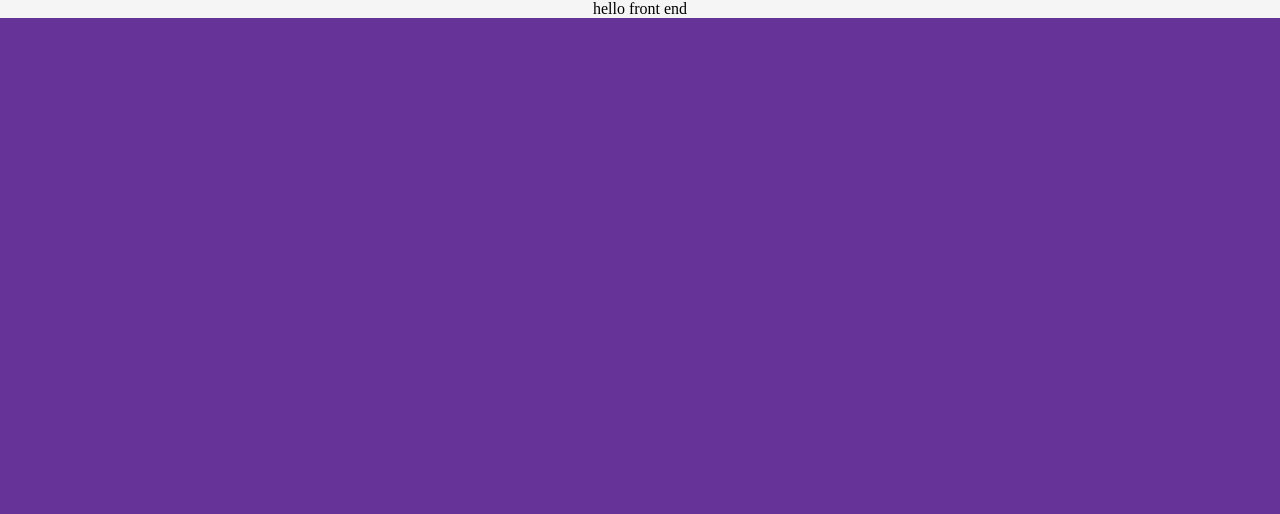
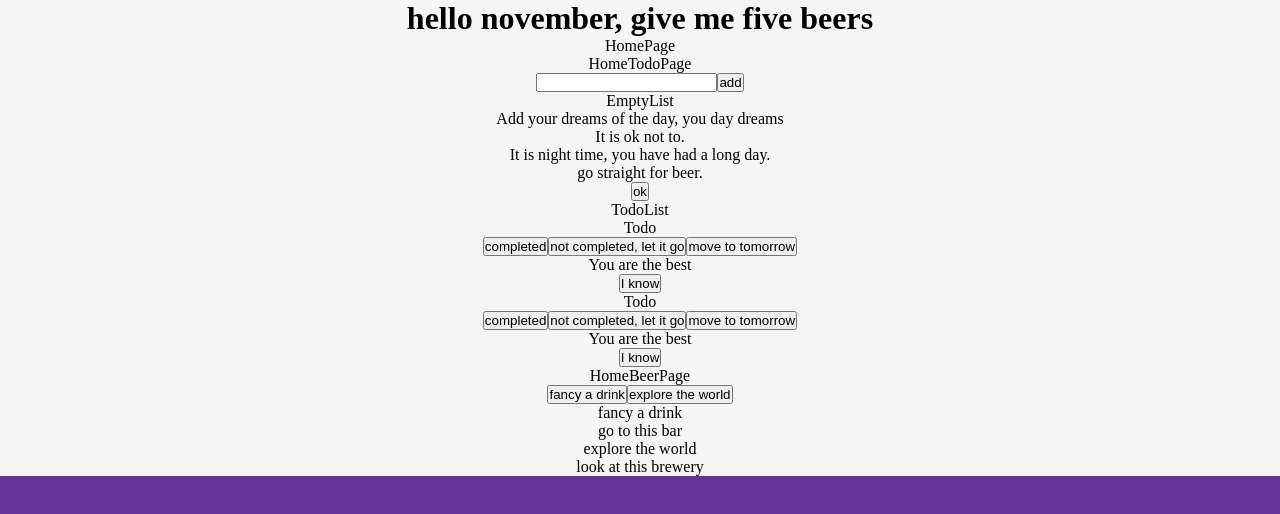
Before and after one commit to wagner-nils/give-me-five-beers, a React (Vite) app in the folder client/: page / in a window 1280 px wide. Shown: the top 514 px of the page. Built offline with nearby package versions, Linux system fonts and the light colour scheme.

Commit message:
feat: home page structure client

```diff
--- a/client/src/App.tsx
+++ b/client/src/App.tsx
@@ -1,7 +1,14 @@
+import HomePage from './pages/HomePage';
+
 import './App.css';
 
 const App = () => {
-  return <div>hello front end</div>;
+  return (
+    <div>
+      <h1>hello november, give me five beers</h1>
+      <HomePage />
+    </div>
+  );
 };
 
 export default App;
--- /dev/null
+++ b/client/src/components/AffirmationBox.tsx
@@ -0,0 +1,10 @@
+type Props = {};
+const AffirmationBox = (props: Props) => {
+  return (
+    <div>
+      <p>You are the best</p>
+      <button>I know</button>
+    </div>
+  );
+};
+export default AffirmationBox;
--- /dev/null
+++ b/client/src/components/BeerInformationBox.tsx
@@ -0,0 +1,30 @@
+import Text from './Text';
+
+type Props = {
+  type: 'bar' | 'brewery';
+};
+
+const BeerInformationBox = ({ type }: Props) => {
+  const title = {
+    bar: 'fancy a drink',
+    brewery: 'explore the world',
+  };
+
+  const text = {
+    bar: 'go to this bar',
+    brewery: 'look at this brewery',
+  };
+
+  return (
+    <>
+      <Text text={title[type]} />
+      <Text text={text[type]} />
+    </>
+  );
+};
+
+export default BeerInformationBox;
+
+// todo:
+// rename
+// refactor home beer page structure
--- /dev/null
+++ b/client/src/components/BeerOptions.tsx
@@ -0,0 +1,11 @@
+type Props = {};
+const BeerOptions = (props: Props) => {
+  return (
+    <div>
+      <button>fancy a drink</button>
+      <button>explore the world</button>
+    </div>
+  );
+};
+
+export default BeerOptions;
--- /dev/null
+++ b/client/src/components/Reminder.tsx
@@ -0,0 +1,29 @@
+import Text from './Text';
+
+type Props = {
+  type: 'todo' | 'beer';
+};
+
+const Reminder = ({ type }: Props) => {
+  if (type === 'todo') {
+    return (
+      <div>
+        <Text text="Add your dreams of the day, you day dreams" />
+        <Text text="It is ok not to." />
+        {/* make it small */}
+      </div>
+    );
+  }
+
+  if (type === 'beer') {
+    return (
+      <div>
+        <Text text="It is night time, you have had a long day." />
+        <Text text="go straight for beer." />
+        <button>ok</button>
+      </div>
+    );
+  }
+};
+
+export default Reminder;
--- /dev/null
+++ b/client/src/components/Text.tsx
@@ -0,0 +1,12 @@
+type Props = {
+  text: string;
+};
+const Text = ({ text }: Props) => {
+  return (
+    <>
+      <p>{text}</p>
+    </>
+  );
+};
+
+export default Text;
--- /dev/null
+++ b/client/src/components/Todo.tsx
@@ -0,0 +1,17 @@
+import AffirmationBox from './AffirmationBox';
+
+type Props = {};
+const Todo = (props: Props) => {
+  return (
+    <div>
+      Todo
+      <div>
+        <button>completed</button>
+        <button>not completed, let it go</button>
+        <button>move to tomorrow</button>
+      </div>
+      <AffirmationBox />
+    </div>
+  );
+};
+export default Todo;
--- /dev/null
+++ b/client/src/components/TodoInput.tsx
@@ -0,0 +1,10 @@
+type Props = {};
+const TodoInput = (props: Props) => {
+  return (
+    <div>
+      <input type="text" />
+      <button>add</button>
+    </div>
+  );
+};
+export default TodoInput;
--- /dev/null
+++ b/client/src/components/TodoList.tsx
@@ -0,0 +1,17 @@
+import Todo from './Todo';
+import Reminder from './Reminder';
+
+type Props = {};
+const TodoList = (props: Props) => {
+  return (
+    <div>
+      EmptyList
+      <Reminder type="todo" />
+      <Reminder type="beer" />
+      TodoList
+      <Todo />
+      <Todo />
+    </div>
+  );
+};
+export default TodoList;
--- /dev/null
+++ b/client/src/pages/HomeBeerPage.tsx
@@ -0,0 +1,15 @@
+import BeerOptions from '../components/BeerOptions';
+import BeerInformationBox from '../components/BeerInformationBox';
+
+type Props = {};
+const HomeBeerPage = (props: Props) => {
+  return (
+    <div>
+      HomeBeerPage
+      <BeerOptions />
+      <BeerInformationBox type="bar" />
+      <BeerInformationBox type="brewery" />
+    </div>
+  );
+};
+export default HomeBeerPage;
--- /dev/null
+++ b/client/src/pages/HomePage.tsx
@@ -0,0 +1,14 @@
+import HomeTodoPage from './HomeTodoPage';
+import HomeBeerPage from './HomeBeerPage';
+
+type Props = {};
+const HomePage = (props: Props) => {
+  return (
+    <div>
+      HomePage
+      <HomeTodoPage />
+      <HomeBeerPage />
+    </div>
+  );
+};
+export default HomePage;
--- /dev/null
+++ b/client/src/pages/HomeTodoPage.tsx
@@ -0,0 +1,15 @@
+import TodoInput from '../components/TodoInput';
+import TodoList from '../components/TodoList';
+
+type Props = {};
+
+const HomeTodoPage = (props: Props) => {
+  return (
+    <div>
+      HomeTodoPage
+      <TodoInput />
+      <TodoList />
+    </div>
+  );
+};
+export default HomeTodoPage;
```
